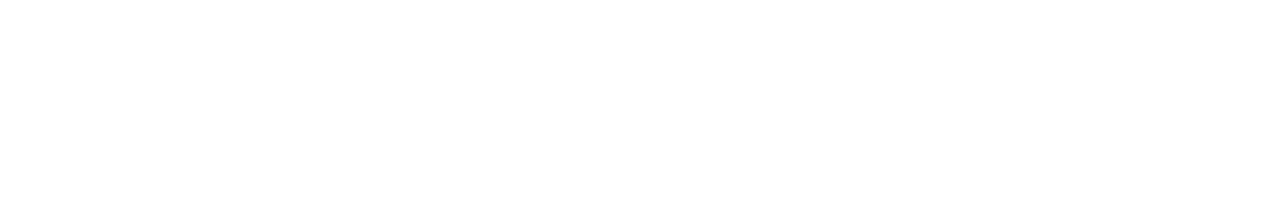
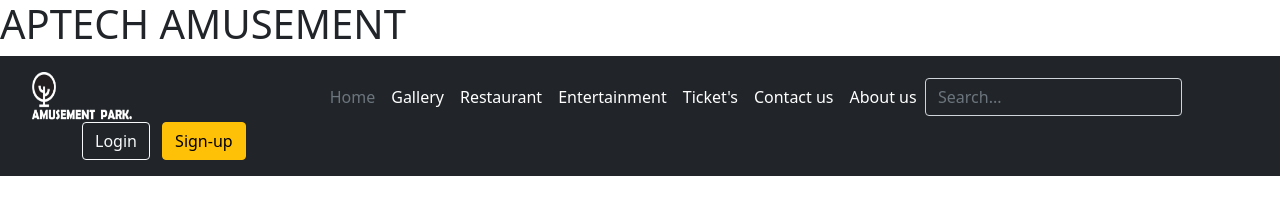
Before and after one commit to MFahad786/Eproject-aptech, a plain HTML site: page index.html in a window 1280 px wide. Drawn offline with nearby package versions, Linux system fonts and the light colour scheme.

Commit message:
main
starting

```diff
--- a/index.html
+++ b/index.html
@@ -1,12 +1,74 @@
-<!DOCTYPE html>
+<!doctype html>
 <html lang="en">
+
 <head>
-    <meta charset="UTF-8">
-    <meta http-equiv="X-UA-Compatible" content="IE=edge">
-    <meta name="viewport" content="width=device-width, initial-scale=1.0">
-    <title>Document</title>
+	<!-- Required meta tags -->
+	<meta charset="utf-8">
+	<meta name="viewport" content="width=device-width, initial-scale=1">
+
+	<!-- Bootstrap CSS -->
+	<link href="https://cdn.jsdelivr.net/npm/bootstrap@5.1.3/dist/css/bootstrap.min.css" rel="stylesheet"
+		integrity="sha384-1BmE4kWBq78iYhFldvKuhfTAU6auU8tT94WrHftjDbrCEXSU1oBoqyl2QvZ6jIW3" crossorigin="anonymous">
+
+	<title>Hello, world!</title>
+	<style>
+		#img5{
+			margin-left: -50px;
+		}
+		.nav{
+			margin-left: 17%;
+		}
+	</style>
 </head>
+
 <body>
+	<h1>APTECH AMUSEMENT</h1>
 
+	<!-- Optional JavaScript; choose one of the two! -->
+
+	<!-- Option 1: Bootstrap Bundle with Popper -->
+	<script src="https://cdn.jsdelivr.net/npm/bootstrap@5.1.3/dist/js/bootstrap.bundle.min.js"
+		integrity="sha384-ka7Sk0Gln4gmtz2MlQnikT1wXgYsOg+OMhuP+IlRH9sENBO0LRn5q+8nbTov4+1p"
+		crossorigin="anonymous"></script>
+
+	<!-- Option 2: Separate Popper and Bootstrap JS -->
+	<!--
+    <script src="https://cdn.jsdelivr.net/npm/@popperjs/core@2.10.2/dist/umd/popper.min.js" integrity="sha384-7+zCNj/IqJ95wo16oMtfsKbZ9ccEh31eOz1HGyDuCQ6wgnyJNSYdrPa03rtR1zdB" crossorigin="anonymous"></script>
+    <script src="https://cdn.jsdelivr.net/npm/bootstrap@5.1.3/dist/js/bootstrap.min.js" integrity="sha384-QJHtvGhmr9XOIpI6YVutG+2QOK9T+ZnN4kzFN1RtK3zEFEIsxhlmWl5/YESvpZ13" crossorigin="anonymous"></script>
+    -->
+	<!--header start fhd-->
+	<header class="p-3 bg-dark text-white">
+		<div class="container">
+			<div class="d-flex flex-wrap align-items-center justify-content-center justify-content-lg-start">
+				<img  src="../Eproject-aptech/imgs/logo2.png" alt="" height="50px" width="100px" id="img5" >
+				<!-- <a href="../Eproject-aptech/imgs/LOGO.png" class="d-flex align-items-center mb-2 mb-lg-0 text-white text-decoration-none" > -->
+				<!-- <svg class="bi me-2" width="40" height="32" role="img" aria-label="Bootstrap"><use xlink:href="#bootstrap"/></svg> -->
+				</a>
+				<br>
+
+				<ul class="nav col-12 col-lg-auto me-lg-auto mb-2 justify-content-center mb-md-0">
+					<li><a href="#" class="nav-link px-2 text-secondary">Home</a></li>
+					<li><a href="../Eproject-aptech/gallery.html" class="nav-link px-2 text-white">Gallery</a></li>
+					<li><a href="../Eproject-aptech/Restaurant.html" class="nav-link px-2 text-white">Restaurant</a></li>
+					<li><a href="../Eproject-aptech/Entertainment.html" class="nav-link px-2 text-white">Entertainment</a></li>
+					<li><a href="../Eproject-aptech/Ticket's.html" class="nav-link px-2 text-white">Ticket's</a></li>
+					<li><a href="../Eproject-aptech/Contactus.html" class="nav-link px-2 text-white">Contact us</a></li>
+					<li><a href="../Eproject-aptech/Aboutus.html" class="nav-link px-2 text-white">About us</a></li>
+				</ul>
+
+				<form class="col-12 col-lg-auto mb-3 mb-lg-0 me-lg-3" role="search">
+					<input type="search" class="form-control form-control-dark text-white bg-dark"
+						placeholder="Search..." aria-label="Search">
+				</form>
+
+				<div class="text-end">
+					<a href=""button type="button" class="btn btn-outline-light me-2">Login</a>
+					<a href="../Eproject-aptech/signup.html" button  type="button" class="btn btn-warning">Sign-up</a>
+
+				</div>
+			</div>
+		</div>
+	</header>
 </body>
+
 </html>
```
Also changed, not shown: Aboutus.html (added, +12 -0 lines), Contactus.html (added, +12 -0 lines), Ticket's.html (added, +12 -0 lines), signup.html (added, +15 -0 lines), Entertainment.html (added), Restaurant.html (added), css1.css (added), gallery.html (added), imgs/LOGO.png (added), imgs/attachment_87135439.png (added), imgs/attachment_87135439.svg (added), imgs/download.jfif (added), imgs/logo2.png (added), 2 other files.
